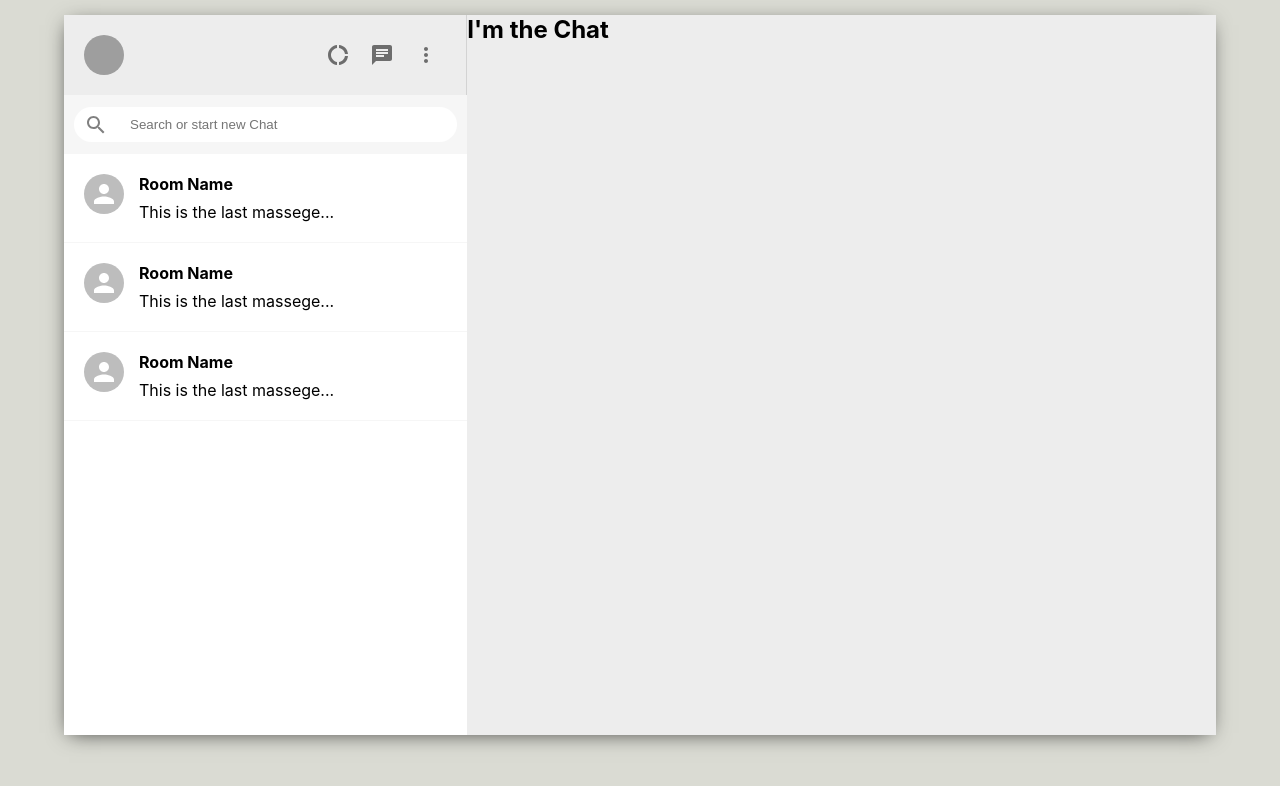
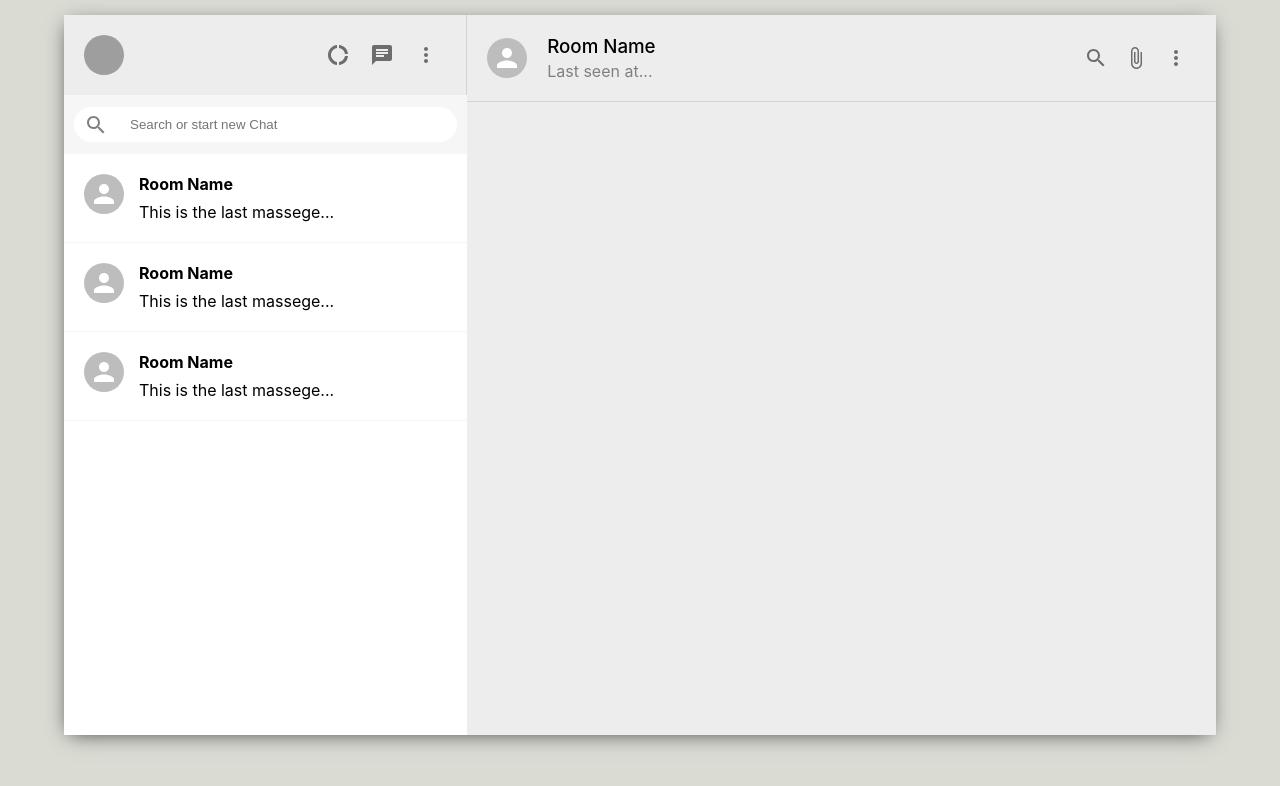
Before and after one commit to oguzgul06/Whatsapp-Mern-Clone, a React (Create React App) app in the folder wp-frontend/: page / in a window 1280 px wide. Shown: the top 786 px of the page. Built offline with nearby package versions, Linux system fonts and the light colour scheme; grey boxes are pictures that could not be loaded.

Commit message:
Design to Chat-Header Side

```diff
--- a/wp-frontend/src/components/Chat.css
+++ b/wp-frontend/src/components/Chat.css
@@ -3,3 +3,28 @@
   flex-direction: column;
   flex: 0.65;
 }
+
+/* Chat-Header Css*/
+
+.chat__header {
+  padding: 20px;
+  display: flex;
+  align-items: center;
+  border-bottom: 1px solid lightgray;
+}
+
+.chat__headerInfo {
+  flex: 1;
+  padding-left: 20px;
+}
+
+.chat__headerInfo > h3 {
+  margin-bottom: 3px;
+  font-weight: 500;
+}
+
+.chat__headerInfo > p {
+  color: gray;
+}
+
+/* Chat-Header Css*/
--- a/wp-frontend/src/components/Chat.js
+++ b/wp-frontend/src/components/Chat.js
@@ -1,10 +1,33 @@
 import React from "react";
+import { Avatar, IconButton } from "@mui/material";
 import "./Chat.css";
+import SearchOutlinedIcon from "@mui/icons-material/SearchOutlined";
+import AttachFileIcon from "@mui/icons-material/AttachFile";
+import MoreVertIcon from "@mui/icons-material/MoreVert";
 
 function Chat() {
   return (
     <div className="chat">
-      <h2>I'm the Chat</h2>
+      <div className="chat__header">
+        <Avatar />
+
+        <div className="chat__headerInfo">
+          <h3>Room Name</h3>
+          <p>Last seen at...</p>
+        </div>
+
+        <div className="chat__headerRight">
+          <IconButton>
+            <SearchOutlinedIcon />
+          </IconButton>
+          <IconButton>
+            <AttachFileIcon />
+          </IconButton>
+          <IconButton>
+            <MoreVertIcon />
+          </IconButton>
+        </div>
+      </div>
     </div>
   );
 }
```
